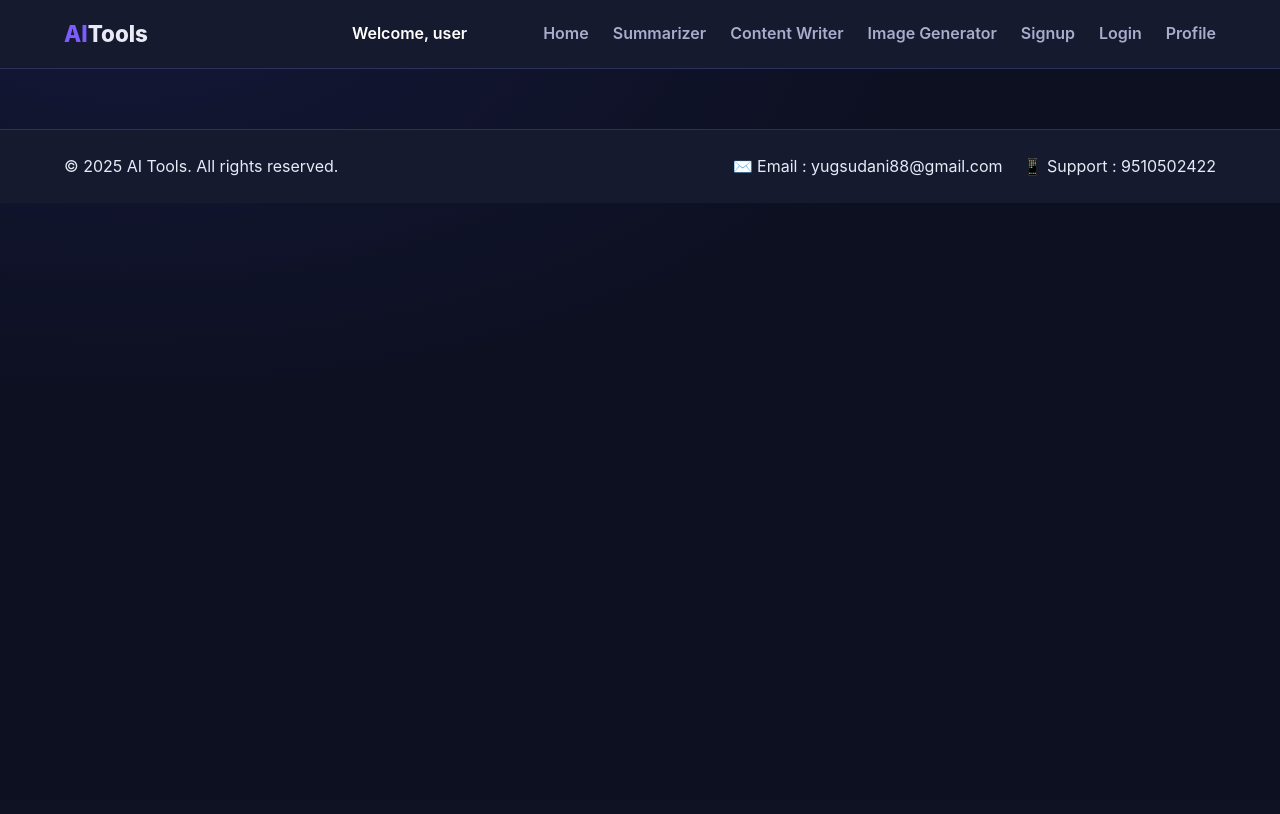
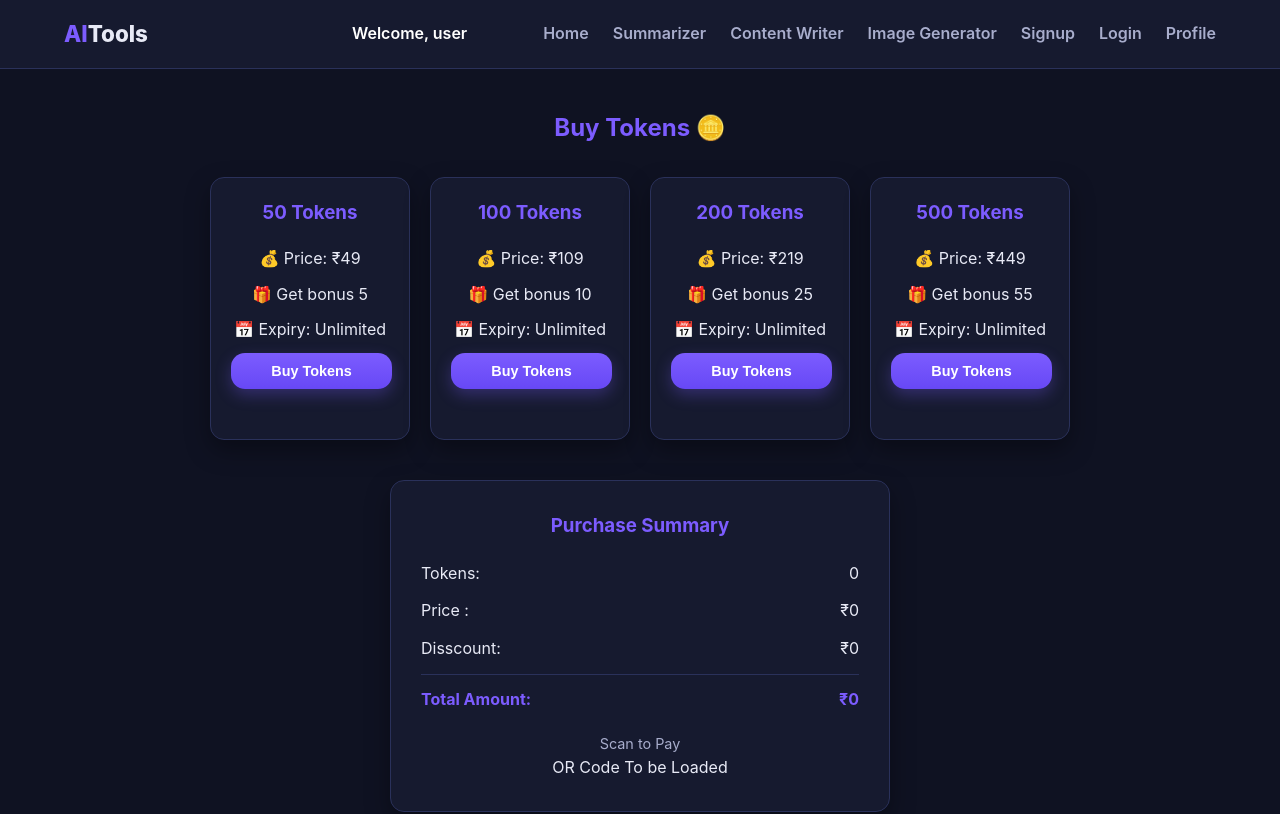
Before and after one commit to YugSudani/AiTools, a React (Create React App) app in the folder client/: page /buytokens in a window 1280 px wide. Shown: the top 814 px of the page. Built offline with nearby package versions, Linux system fonts and the light colour scheme; no server answers.

Commit message:
tokenStore added

```diff
--- a/client/src/App.js
+++ b/client/src/App.js
@@ -9,6 +9,7 @@ import Signup from "./components/Signup";
 import Login from "./components/Login";
 import Admin from "./components/ADMIN/Admin";
 import Profile from "./components/Profile";
+import BuyTokens from "./components/BuyToken";
 
 function App() {
   return (
@@ -23,6 +24,7 @@ function App() {
           <Route path="signup" element={<Signup />} />
           <Route path="login" element={<Login />} />
           <Route path="profile" element={<Profile />} />
+          <Route path="buytokens" element={<BuyTokens />} />
           <Route path="admin" element={<Admin />} />
       </Routes>
       <Footer/>
--- /dev/null
+++ b/client/src/components/BuyToken.jsx
@@ -0,0 +1,82 @@
+import React, { useEffect, useState, useRef } from "react";
+import "../stylesheets/buyToken.css";
+const QRcode = require("../imgs/QRcode.png");
+
+const tokenPackages = [
+  { id:0 , amount: 50, bonus: "5", price: 49 },
+  { id:1 , amount: 100, bonus: "10", price: 109 },
+  { id:2 , amount: 200, bonus: "25", price: 219 },
+  { id:3 , amount: 500, bonus: "55", price: 449 },
+];
+
+const BuyTokens = () => {
+
+    const QRref = useRef(null)
+
+    const [pack,setPack] = useState({
+        amount:0,
+        price:0,
+        bonus:0,
+    });
+
+    const [total,setTotal] = useState(44);
+    const [showQR,setShowQR] = useState(false);
+
+    const handleSelectPack=(id)=>{
+        setShowQR(false);
+        setPack(tokenPackages[id]);
+        setShowQR(true);
+        QRref.current?.scrollIntoView({ behavior: 'smooth' });
+    }
+
+    useEffect(()=>{
+        setTotal(pack.price-pack.bonus);
+    },[pack])
+
+
+
+  return (
+    <main className="buy-page">
+      <h2>Buy Tokens 🪙</h2>
+
+      <div className="token-row">
+        {tokenPackages.map((pkg, index) => (
+          <div className="token-card fade-in" key={pkg.id}>
+            <h3>{pkg.amount} Tokens</h3>
+            <p>💰 Price: ₹{pkg.price}</p>
+            <p>🎁 Get bonus {pkg.bonus}</p>
+            <p>📅 Expiry: Unlimited</p>
+            <button className="buy-btn" onClick={()=>handleSelectPack(pkg.id)}>Buy Tokens</button>
+          </div>
+        ))}
+      </div>
+
+      <div className="summary-panel fade-in">
+        <h3>Purchase Summary</h3>
+        <div className="summary-row">
+          <span>Tokens:</span>
+          <span>{pack.amount}</span>
+        </div>
+        <div className="summary-row">
+          <span>Price :</span>
+          <span>₹{pack.price}</span>
+        </div>
+        <div className="summary-row">
+          <span>Disscount:</span>
+          <span>₹{pack.bonus}</span>
+        </div>
+        <div className="summary-row total">
+          <span>Total Amount:</span>
+          <span>₹{total}</span>
+        </div>
+
+        <div  ref={QRref} className="qr-box">
+            <p>Scan to Pay</p>
+          { showQR ? <><img src={QRcode} alt="Payment QR" /> <h4 >Note : Token Will be credited in Few Minutes of payment</h4> </>: "OR Code To be Loaded"}
+        </div>
+      </div>
+    </main>
+  );
+};
+
+export default BuyTokens;
--- a/client/src/components/Profile.jsx
+++ b/client/src/components/Profile.jsx
@@ -2,6 +2,7 @@ import React, { useEffect, useState } from "react";
 import "../stylesheets/profile.css";
 import { ToastContainer, toast } from 'react-toastify';
 const pIMG = require('../imgs/profile.png');
+const { Link } = require('react-router-dom')
 
 const Profile = () => {
 
@@ -147,7 +148,7 @@ const handleResetPwd=async()=>{
 
           <div className="token-section">
             <div className="token-label">🪙 {userData !== null ? userData.user.tokens : '0'} Tokens Remaining</div>
-            <a href="#" className="buy-link">🤖 Buy Tokens Now</a>
+            <Link className="buy-btn" to="../buytokens" >🤖 Buy Tokens Now</Link>
           </div>
 
          <h3 className="hist_title">History</h3>
--- /dev/null
+++ b/client/src/stylesheets/buyToken.css
@@ -0,0 +1,145 @@
+:root {
+  --bg: #0f1222;
+  --surface: #161a2f;
+  --surface-2: #1c2140;
+  --text: #e8eaf6;
+  --muted: #a8adcc;
+  --primary: #7c5cff;
+  --primary-700: #6748f5;
+  --border: #2a315a;
+  --radius: 14px;
+  --shadow: 0 10px 25px rgba(0,0,0,0.35);
+}
+
+.buy-page {
+  min-height: 100vh;
+  background: var(--bg);
+  padding: 40px 20px;
+  font-family: "Inter", sans-serif;
+  color: var(--text);
+}
+
+.buy-page h2 {
+  text-align: center;
+  color: var(--primary);
+  margin-bottom: 30px;
+}
+
+.token-row {
+  display: flex;
+  flex-wrap: wrap;
+  gap: 20px;
+  justify-content: center;
+  margin-bottom: 40px;
+}
+
+.token-card {
+  background: var(--surface);
+  border: 1px solid var(--border);
+  border-radius: var(--radius);
+  padding: 20px;
+  width: 200px;
+  box-shadow: var(--shadow);
+  text-align: center;
+  display: flex;
+  flex-direction: column;
+  gap: 10px;
+}
+
+.token-card h3 {
+  color: var(--primary);
+  margin-bottom: 8px;
+}
+
+.buy-btn {
+  margin-top: auto;
+  padding: 10px;
+  border: none;
+  border-radius: var(--radius);
+  background: linear-gradient(180deg, var(--primary), var(--primary-700));
+  color: #fff;
+  font-weight: 600;
+  cursor: pointer;
+  transition: transform 0.2s ease;
+}
+.buy-btn:hover {
+  transform: translateY(-2px);
+}
+
+.summary-panel {
+  background: var(--surface);
+  border: 1px solid var(--border);
+  border-radius: var(--radius);
+  padding: 30px;
+  max-width: 500px;
+  margin: 0 auto;
+  box-shadow: var(--shadow);
+}
+
+.summary-panel h3 {
+  color: var(--primary);
+  margin-bottom: 20px;
+  text-align: center;
+}
+
+.summary-row {
+  display: flex;
+  justify-content: space-between;
+  margin-bottom: 12px;
+  font-size: 1rem;
+}
+
+.summary-row.total {
+  font-weight: 700;
+  color: var(--primary);
+  border-top: 1px solid var(--border);
+  padding-top: 12px;
+}
+
+.qr-box {
+  margin-top: 20px;
+  text-align: center;
+}
+
+.qr-box img {
+  width: 160px;
+  height: 160px;
+  border-radius: var(--radius);
+  border: 1px solid var(--border);
+}
+
+.qr-box p {
+  margin-top: 8px;
+  font-size: 0.9rem;
+  color: var(--muted);
+}
+
+/* ✨ Scroll animation */
+.fade-in {
+  opacity: 0;
+  transform: translateY(20px);
+  animation: fadeInUp 0.6s ease forwards;
+}
+@keyframes fadeInUp {
+  to {
+    opacity: 1;
+    transform: translateY(0);
+  }
+}
+
+/* Responsive */
+@media (max-width: 600px) {
+  .token-card {
+    width: 100%;
+  }
+
+  .summary-panel {
+    width: 100%;
+    padding: 20px;
+  }
+
+  .qr-box img {
+    width: 140px;
+    height: 140px;
+  }
+}
--- a/client/src/stylesheets/profile.css
+++ b/client/src/stylesheets/profile.css
@@ -83,16 +83,29 @@
   text-align: center;
 }
 
-.buy-link {
-  font-size: 0.85rem;
-  color: var(--primary);
-  text-decoration: underline;
+.buy-btn {
+  width: 102%;
+  text-align: center;
+  padding: 9px 16px;
+  font-size: 0.9rem;
+  font-weight: 600;
+  color: #fff;
+  background: linear-gradient(180deg, var(--primary), var(--primary-700));
+  border: none;
+  border-radius: var(--radius);
   cursor: pointer;
-  transition: color 0.2s ease;
+  box-shadow: 0 6px 16px rgba(124, 92, 255, 0.3);
+  transition: transform 0.2s ease, box-shadow 0.2s ease;
+  margin-top: auto;
+  text-decoration: none;
 }
-.buy-link:hover {
-  color: #a78bff;
+
+.buy-btn:hover {
+  transform: translateY(-2px);
+  box-shadow: 0 10px 22px rgba(124, 92, 255, 0.4);
+  background: linear-gradient(180deg, #8d6bff, #6748f5);
 }
+
 
 /* Logout button at bottom */
 .logout-wrapper {
```
Also changed, not shown: client/src/imgs/QRcode.png (added).
